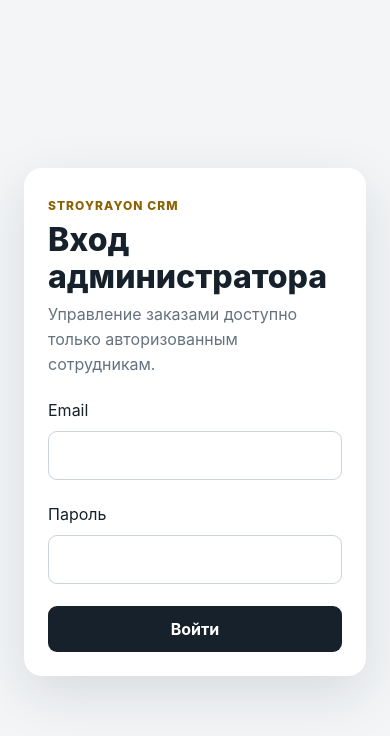
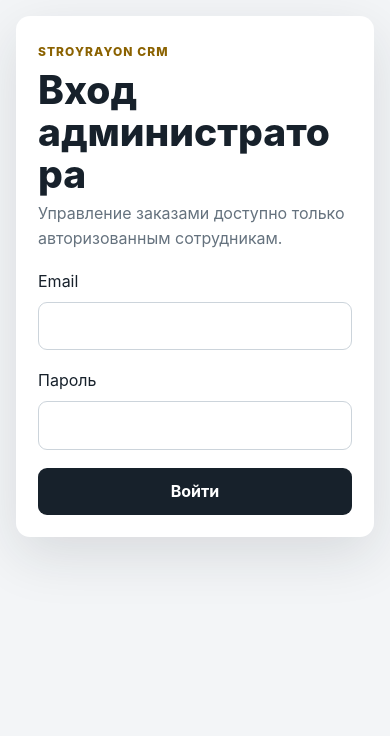
Before and after one commit to Adyl-1991/StroyRayon-React, a React (Vite) app: page /admin/login in a window 390 px wide. Shown: the top 736 px of the page. Built offline with nearby package versions, Linux system fonts and the light colour scheme; no server answers.

Commit message:
Fix admin login mobile layout

```diff
--- a/src/styles/admin.css
+++ b/src/styles/admin.css
@@ -55,13 +55,18 @@
 }
 
 .admin-login-card {
-  width: min(440px, 100%);
-  padding: clamp(24px, 5vw, 42px);
+  width: min(440px, calc(100vw - 32px));
+  padding: clamp(22px, 5vw, 42px);
   border-radius: 18px;
   background: #fff;
   box-shadow: 0 18px 55px rgb(25 35 45 / 12%);
   display: grid;
   gap: 22px;
+  overflow: hidden;
+}
+
+.admin-login-card > * {
+  min-width: 0;
 }
 
 .admin-login-card h1,
@@ -70,10 +75,21 @@
   line-height: 1.15;
 }
 
+.admin-login-card h1 {
+  max-width: 100%;
+  font-size: clamp(2.1rem, 8vw, 3.1rem);
+  line-height: 1.08;
+  overflow-wrap: anywhere;
+}
+
 .admin-login-card p,
 .admin-page-heading p {
   margin: 0;
   color: #65727e;
+}
+
+.admin-login-card p {
+  max-width: 34ch;
 }
 
 .admin-login-card label,
@@ -97,6 +113,7 @@
   padding: 11px 12px;
   font: inherit;
   background: #fff;
+  max-width: 100%;
 }
 
 .admin-heading-actions,
@@ -455,3 +472,19 @@
     gap: 3px;
   }
 }
+
+@media (max-width: 460px) {
+  .admin-login {
+    align-items: start;
+    padding: 16px;
+  }
+
+  .admin-login-card {
+    gap: 18px;
+    border-radius: 14px;
+  }
+
+  .admin-login-card h1 {
+    font-size: clamp(1.95rem, 10vw, 2.55rem);
+  }
+}
```
